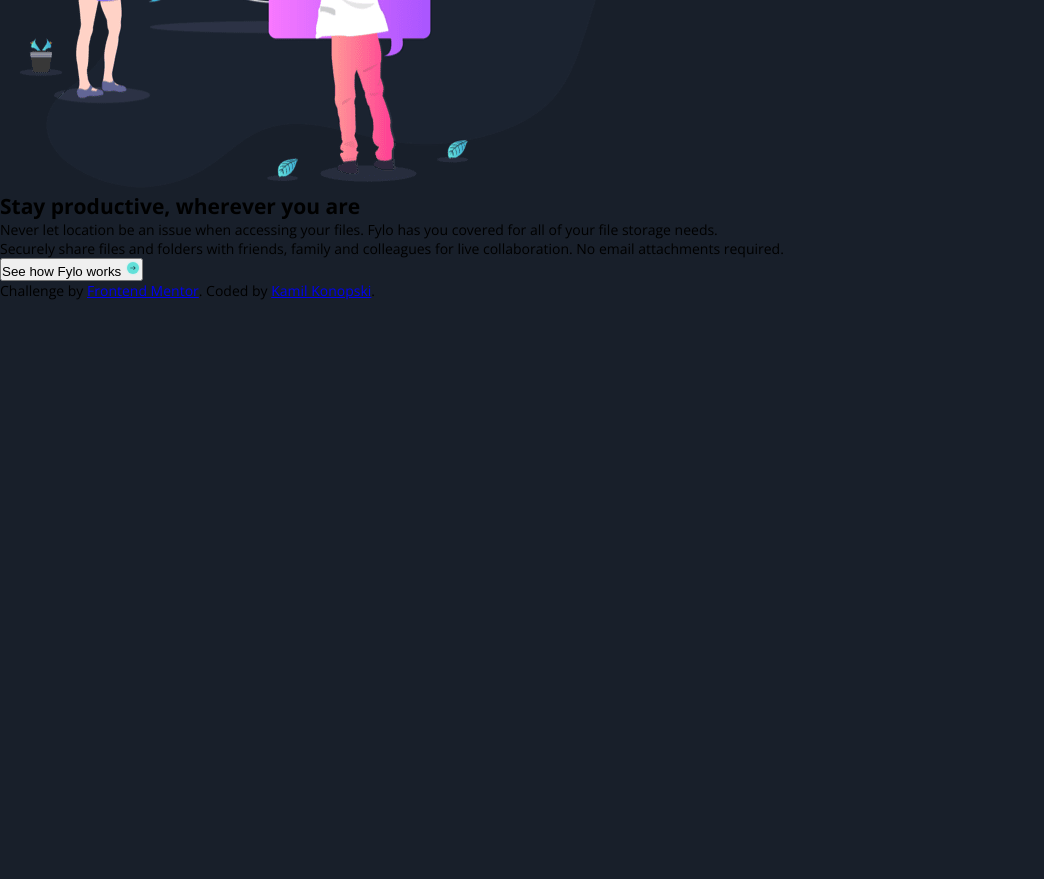
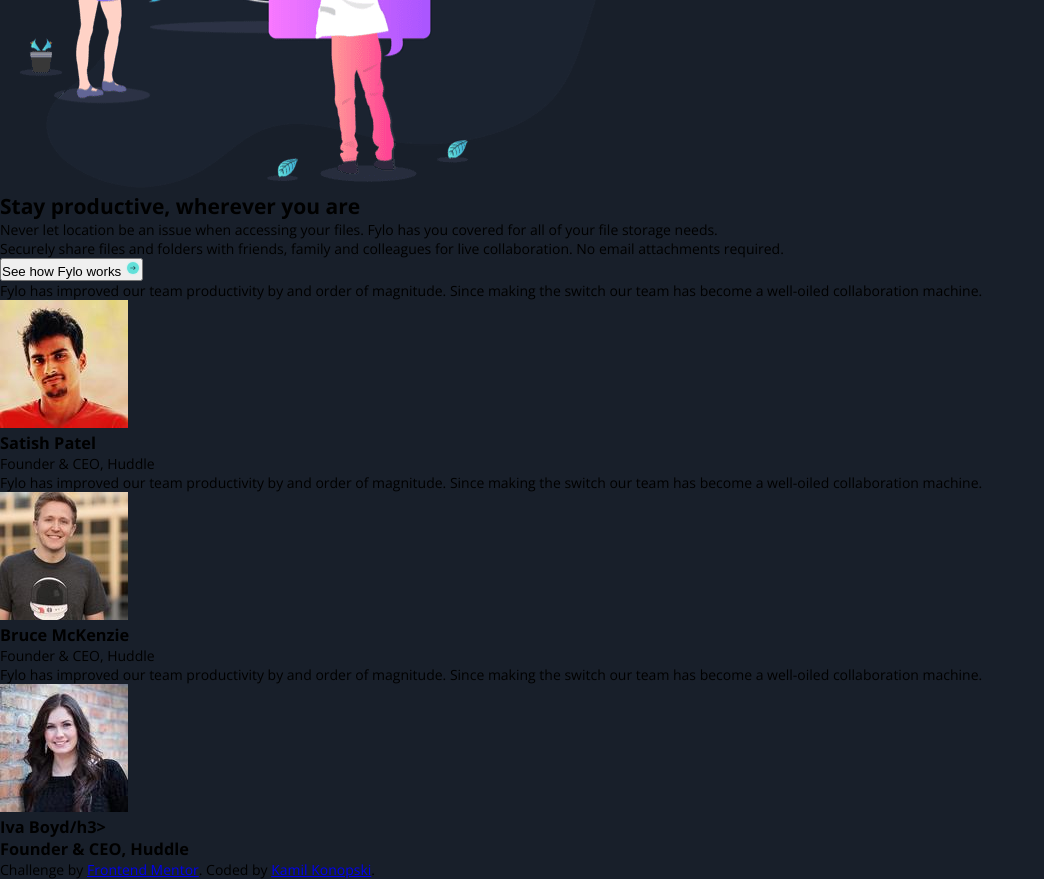
Before and after one commit to KamilKonopski/fylo-dark-theme-landing-page-master, a plain HTML site: page index.html in a window 1280 px wide. Shown: the part 869-1748 px from the top of the page, without its empty margins (0-1044 px from the left). Before the commit the page ends 1169 px from the top, so only its background shows below. Drawn offline with nearby package versions, Linux system fonts and the light colour scheme.

Commit message:
add quotes section to HTML structure

```diff
--- a/index.html
+++ b/index.html
@@ -102,6 +102,38 @@
 					</button>
 				</div>
 			</section>
+			<section class="quotes">
+				<div class="quotes__single-quote">
+					<p>
+						Fylo has improved our team productivity by and order of magnitude.
+						Since making the switch our team has become a well-oiled
+						collaboration machine.
+					</p>
+					<img src="./images/profile-1.jpg" alt="">
+					<h3>Satish Patel</h3>
+					<p>Founder & CEO, Huddle</p>
+				</div>
+				<div class="quotes__single-quote">
+					<p>
+						Fylo has improved our team productivity by and order of magnitude.
+						Since making the switch our team has become a well-oiled
+						collaboration machine.
+					</p>
+					<img src="./images/profile-2.jpg" alt="">
+					<h3>Bruce McKenzie</h3>
+					<p>Founder & CEO, Huddle</p>
+				</div>
+				<div class="quotes__single-quote">
+					<p>
+						Fylo has improved our team productivity by and order of magnitude.
+						Since making the switch our team has become a well-oiled
+						collaboration machine.
+					</p>
+					<img src="./images/profile-3.jpg" alt="">
+					<h3>Iva Boyd/h3>
+					<p>Founder & CEO, Huddle</p>
+				</div>
+			</section>
 		</main>
 		<div>
 			<p class="attribution">
```
